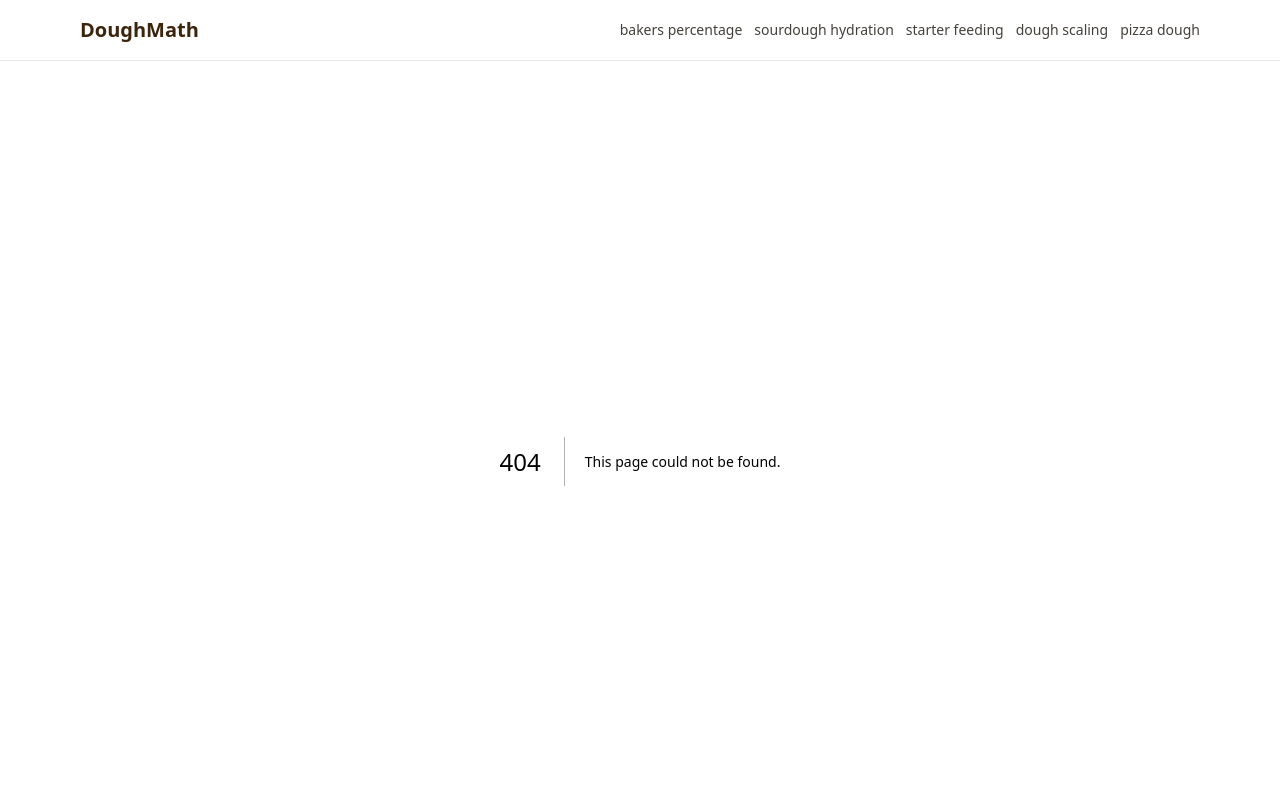
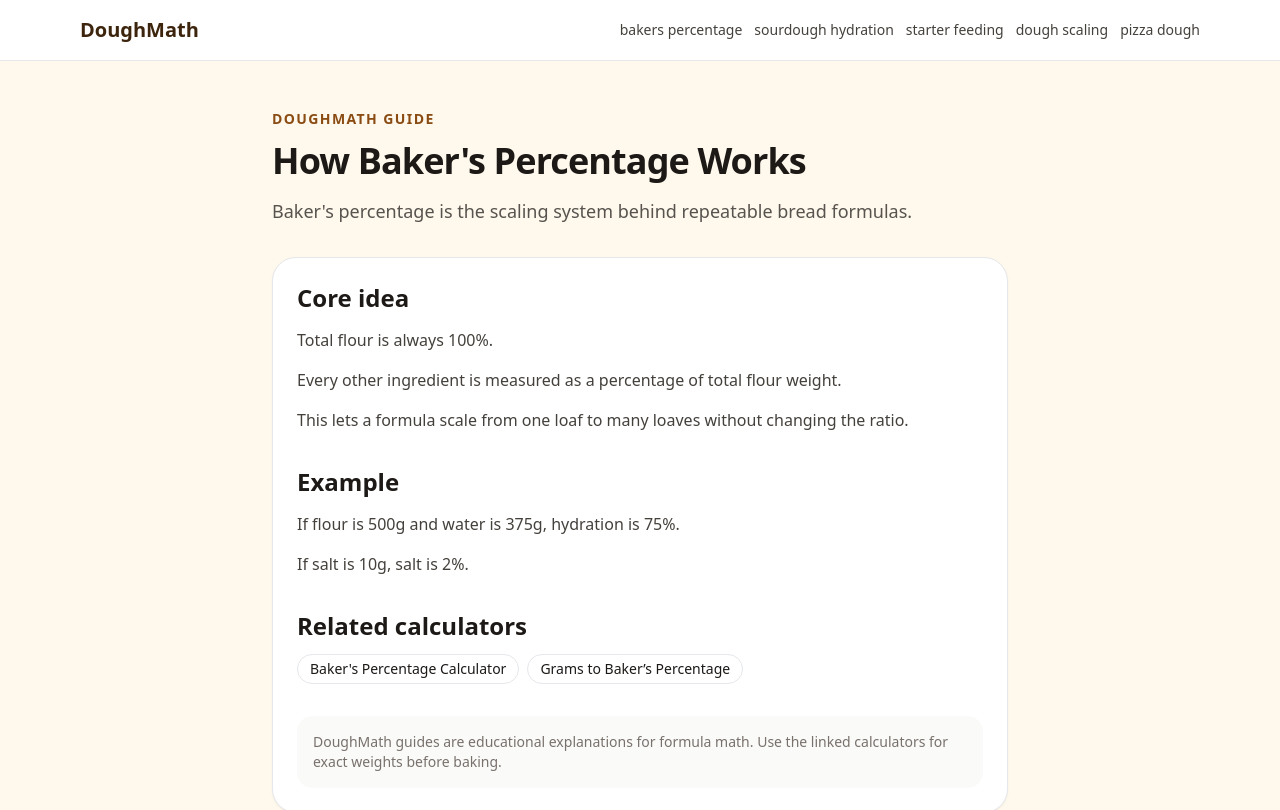
Before and after one commit to whywbhydyq/DoughMath, a Next.js app: page /guides/bakers-percentage in a window 1280 px wide. Before the commit this address had no page. Shown: the top 810 px of the page. Built offline with nearby package versions, Linux system fonts and the light colour scheme.

Commit message:
Add guides

```diff
--- /dev/null
+++ b/src/app/guides/[slug]/page.tsx
@@ -0,0 +1,18 @@
+import type { Metadata } from 'next';
+import Link from 'next/link';
+import { notFound } from 'next/navigation';
+import { getGuidePage, guidePages } from '@/lib/guideData';
+
+export function generateStaticParams() { return guidePages.map((page) => ({ slug: page.slug })); }
+
+export function generateMetadata({ params }: { params: { slug: string } }): Metadata {
+  const page = getGuidePage(params.slug);
+  if (!page) return {};
+  return { title: page.title, description: page.description, alternates: { canonical: page.canonicalPath }, openGraph: { title: page.title, description: page.description, url: page.canonicalPath, type: 'article' } };
+}
+
+export default function GuidePage({ params }: { params: { slug: string } }) {
+  const page = getGuidePage(params.slug);
+  if (!page) notFound();
+  return <main className="mx-auto max-w-3xl px-4 py-12"><p className="text-sm font-semibold uppercase tracking-widest text-dough-700">DoughMath guide</p><h1 className="mt-3 text-4xl font-bold tracking-tight">{page.h1}</h1><p className="mt-4 text-lg text-stone-600">{page.intro}</p><article className="mt-8 space-y-8 rounded-3xl border bg-white p-6 shadow-sm">{page.sections.map((section) => <section key={section.heading}><h2 className="text-2xl font-semibold">{section.heading}</h2>{section.body.map((paragraph) => <p className="mt-3 leading-7 text-stone-700" key={paragraph}>{paragraph}</p>)}</section>)}<section className="no-print"><h2 className="text-2xl font-semibold">Related calculators</h2><div className="mt-3 flex flex-wrap gap-2">{page.related.map((item) => <Link key={item.href} href={item.href} className="rounded-full border px-3 py-1 text-sm hover:bg-stone-50">{item.label}</Link>)}</div></section><p className="rounded-2xl bg-stone-50 p-4 text-sm text-stone-500">DoughMath guides are educational explanations for formula math. Use the linked calculators for exact weights before baking.</p></article></main>;
+}
--- a/src/app/sitemap.ts
+++ b/src/app/sitemap.ts
@@ -1,5 +1,6 @@
 import type { MetadataRoute } from 'next';
 import { allPages, BASE_URL } from '@/lib/pageData';
+import { guidePaths } from '@/lib/guideData';
 
 const extraPages = [
   { canonicalPath: '/contact', priority: 0.4, changeFrequency: 'yearly' as const },
@@ -8,7 +9,7 @@ const extraPages = [
 
 export default function sitemap(): MetadataRoute.Sitemap {
   const now = new Date();
-  return [...allPages, ...extraPages].map((page) => ({
+  return [...allPages, ...guidePaths, ...extraPages].map((page) => ({
     url: `${BASE_URL}${page.canonicalPath}`,
     lastModified: now,
     changeFrequency: page.changeFrequency,
--- /dev/null
+++ b/src/lib/guideData.ts
@@ -0,0 +1,12 @@
+export type GuidePage = { slug: string; title: string; description: string; h1: string; canonicalPath: string; intro: string; sections: { heading: string; body: string[] }[]; related: { href: string; label: string }[] };
+
+export const guidePages: GuidePage[] = [
+  { slug: 'bakers-percentage', title: "Baker's Percentage Guide | DoughMath", description: "Learn how baker's percentage works and why flour is always treated as 100%.", h1: "How Baker's Percentage Works", canonicalPath: '/guides/bakers-percentage', intro: "Baker's percentage is the scaling system behind repeatable bread formulas.", sections: [{ heading: 'Core idea', body: ["Total flour is always 100%.", "Every other ingredient is measured as a percentage of total flour weight.", "This lets a formula scale from one loaf to many loaves without changing the ratio."] }, { heading: 'Example', body: ["If flour is 500g and water is 375g, hydration is 75%.", "If salt is 10g, salt is 2%."] }], related: [{ href: '/bakers-percentage-calculator', label: "Baker's Percentage Calculator" }, { href: '/grams-to-bakers-percentage', label: 'Grams to Baker’s Percentage' }] },
+  { slug: 'total-hydration-vs-added-hydration', title: 'Total Hydration vs Added Hydration | DoughMath', description: 'Understand the difference between added hydration and total hydration when sourdough starter is included.', h1: 'Total Hydration vs Added Hydration', canonicalPath: '/guides/total-hydration-vs-added-hydration', intro: 'Sourdough formulas can look wetter or drier depending on whether starter flour and water are included.', sections: [{ heading: 'Added hydration', body: ['Added hydration uses only added water divided by main flour.', 'It is useful when following a simple recipe written without preferment math.'] }, { heading: 'Total hydration', body: ['Total hydration adds starter flour to total flour and starter water to total water.', 'This is the more accurate number for comparing sourdough formulas.'] }], related: [{ href: '/sourdough-hydration-calculator', label: 'Sourdough Hydration Calculator' }, { href: '/total-hydration-calculator', label: 'Total Hydration Calculator' }] },
+  { slug: 'sourdough-starter-feeding-ratios', title: 'Sourdough Starter Feeding Ratios Guide | DoughMath', description: 'Learn what 1:1:1, 1:2:2, 1:5:5, and 1:10:10 starter feedings mean by weight.', h1: 'Sourdough Starter Feeding Ratios', canonicalPath: '/guides/sourdough-starter-feeding-ratios', intro: 'Starter feeding ratios are weight ratios for seed starter, flour, and water.', sections: [{ heading: 'Reading a ratio', body: ['1:2:2 means one part seed starter, two parts flour, and two parts water.', 'A 100g target at 1:2:2 has five total parts, so one part is 20g.'] }, { heading: 'Choosing ratios', body: ['Higher feedings such as 1:5:5 or 1:10:10 use less seed starter relative to fresh food.', 'DoughMath calculates weights only and does not predict peak time.'] }], related: [{ href: '/starter-feeding-calculator', label: 'Starter Feeding Calculator' }, { href: '/sourdough-starter-ratio-1-5-5', label: '1:5:5 Starter Feeding' }] },
+  { slug: 'how-to-scale-bread-recipes', title: 'How to Scale Bread Recipes | DoughMath', description: 'Learn how to scale bread recipes by flour weight, target dough weight, and loaf count.', h1: 'How to Scale Bread Recipes', canonicalPath: '/guides/how-to-scale-bread-recipes', intro: 'Scaling bread is easiest when the recipe is expressed with baker percentages.', sections: [{ heading: 'Scale from flour weight', body: ['Use known flour weight when you already know how much flour you want to use.', 'Water, starter, salt, and optional ingredients are calculated from flour.'] }, { heading: 'Scale from target dough weight', body: ['Use target dough weight when you need a specific loaf or batch size.', 'For sourdough, starter flour and water should be included in total flour and total water.'] }], related: [{ href: '/dough-scaling-calculator', label: 'Dough Scaling Calculator' }, { href: '/bread-recipe-scaler', label: 'Bread Recipe Scaler' }] },
+  { slug: 'why-use-grams-for-bread-baking', title: 'Why Use Grams for Bread Baking | DoughMath', description: 'Why grams are more reliable than cups for bread, sourdough, and pizza dough formulas.', h1: 'Why Use Grams for Bread Baking', canonicalPath: '/guides/why-use-grams-for-bread-baking', intro: 'Bread formulas depend on ratios, and ratios depend on accurate weight.', sections: [{ heading: 'Cups vary', body: ['A cup of flour can weigh very different amounts depending on the flour type and packing.', 'Small differences become large when scaling dough.'] }, { heading: 'Grams repeat', body: ['A gram is a direct weight measurement.', 'Using grams makes hydration, salt percentage, and starter percentage easier to compare.'] }], related: [{ href: '/bakers-percentage-calculator', label: "Baker's Percentage Calculator" }, { href: '/pizza-dough-calculator', label: 'Pizza Dough Calculator' }] }
+];
+
+export const guidePaths = guidePages.map((page) => ({ canonicalPath: page.canonicalPath, priority: 0.55, changeFrequency: 'monthly' as const }));
+export const getGuidePage = (slug: string) => guidePages.find((page) => page.slug === slug);
```
